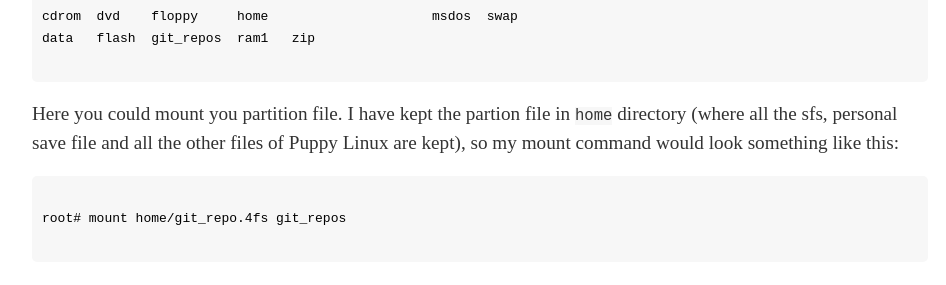
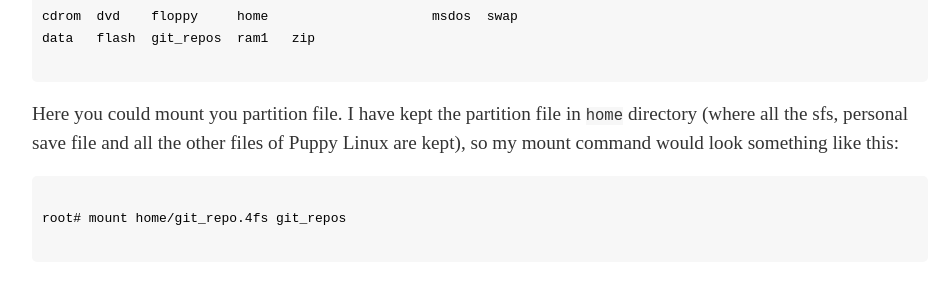
Before and after one commit to Mr-Kumar-Abhishek/Mr-Kumar-Abhishek.github.io, a Jekyll site: the page built from _posts/2016-06-11-how-to-properly-maintain-local-clones-of-git-repositories-in-linux.md, in a window 1280 px wide and 900 px high, scrolled down 3224 px. Shown: the part 157-442 px from the top of the window, without its empty margins (160-1106 px from the left). Built offline with Jekyll 4.4.1, drawn with Linux system fonts in a browser that asks for light colours; comment, search, counter and statistics services are not loaded.

Commit message:
fix typo

```diff
--- a/_posts/2016-06-11-how-to-properly-maintain-local-clones-of-git-repositories-in-linux.md
+++ b/_posts/2016-06-11-how-to-properly-maintain-local-clones-of-git-repositories-in-linux.md
@@ -153,7 +153,7 @@ data   flash  git_repos  ram1   zip
 </code>
 </pre>
 
-<p>Here you could mount you partition file. I have kept the partion file in <code>home</code> directory (where all the sfs, personal save file and all the other files of Puppy Linux are kept), so my mount command would look something like this:</p>
+<p>Here you could mount you partition file. I have kept the partition file in <code>home</code> directory (where all the sfs, personal save file and all the other files of Puppy Linux are kept), so my mount command would look something like this:</p>
 
 <pre>
 <code>
```
